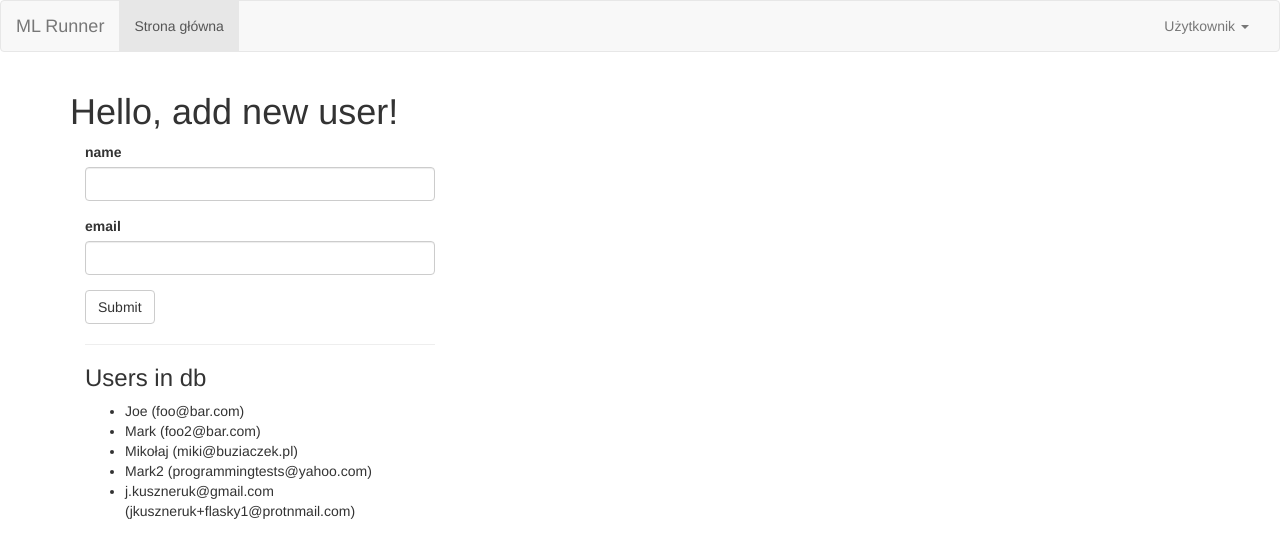
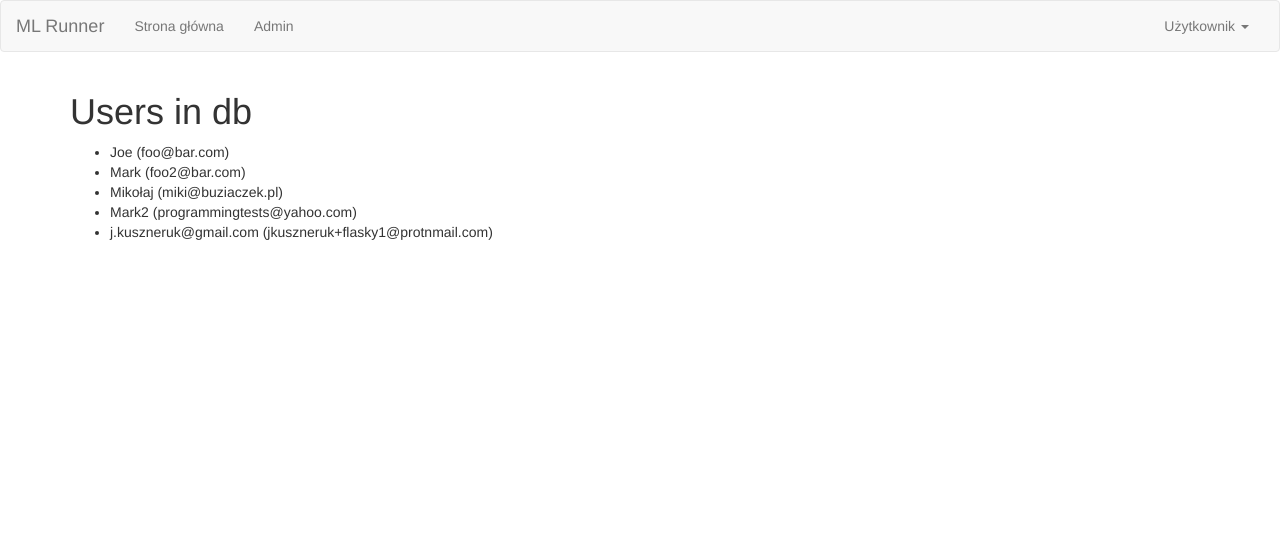
Before and after one commit to shnela/ml_runner, a Flask app: page / in a window 1280 px wide. Shown: the top 558 px of the page. Run offline with Flask 2, Linux system fonts and the light colour scheme; data comes from the database, SQL or seed files in the repository; both versions use the stored data as it was after the commit; some libraries are stand-ins or nearby versions.

Commit message:
Admin panel with add user

```diff
--- a/main.py
+++ b/main.py
@@ -28,7 +28,7 @@ class User(db.Model):
         return '<User %r>' % self.username
 
 
-class MyForm(FlaskForm):
+class CreateUser(FlaskForm):
     name = StringField('name', validators=[DataRequired()])
     email = StringField('email', validators=[DataRequired(), Email()])
     submit = SubmitField('Submit')
@@ -47,22 +47,22 @@ def shell_context():
     return dict(User=User, db=db)
 
 
-@app.route('/', methods=['GET', 'POST'])
+@app.route('/')
 def index():
-    form = MyForm()
+    users = User.query.all()
+    return render_template('index.html', users=users)
+
+
+@app.route('/admin/', methods=['GET', 'POST'])
+def admin():
+    form = CreateUser()
     if form.validate_on_submit():
         flash(f"You've just created {form.data['name']}")
         new_user = User(username=form.data['name'], email=form.data['email'])
         db.session.add(new_user)
         db.session.commit()
         return redirect(url_for('index'))
-    users = User.query.all()
-    return render_template('index.html', form=form, users=users)
-
-
-@app.route('/user/<name>/')
-def user(name):
-    return render_template('user.html', name=name)
+    return render_template('admin.html', form=form)
 
 
 @app.errorhandler(404)
--- a/templates/base.html
+++ b/templates/base.html
@@ -24,14 +24,15 @@
     <!-- Collect the nav links, forms, and other content for toggling -->
     <div class="collapse navbar-collapse" id="bs-example-navbar-collapse-1">
       <ul class="nav navbar-nav">
-        <li class="active"><a href="{{ url_for('index') }}">Strona główna</a></li>
+        <li class=""><a href="{{ url_for('index') }}">Strona główna</a></li>
+        <li class=""><a href="{{ url_for('admin') }}">Admin</a></li>
       </ul>
       <ul class="nav navbar-nav navbar-right">
         <li class="dropdown">
           <a href="#" class="dropdown-toggle" data-toggle="dropdown" role="button" aria-haspopup="true"
              aria-expanded="false">Użytkownik <span class="caret"></span></a>
           <ul class="dropdown-menu">
-            <li><a href="{{ url_for('user', name='Andrzej') }}">Zobacz profil</a></li>
+            <li><a href="#">Zobacz profil</a></li>
             <li><a href="#">Zmień adres email</a></li>
             <li><a href="#">Zmień hasło</a></li>
             <li><a href="#">Wyloguj</a></li>
--- a/templates/index.html
+++ b/templates/index.html
@@ -1,13 +1,7 @@
 {% extends "base.html" %}
 
 {% block container %}
-    <h1>Hello, add new user!</h1>
-    <div class="col-md-4">
-      <form method="POST">
-        {{ wtf.quick_form(form) }}
-      </form>
-      <hr/>
-      <h3>Users in db</h3>
+      <h1>Users in db</h1>
       <ul>
       {% for user in users %}
           <li>{{ user.username }} ({{ user.email }})</li>
--- a/templates/user.html
+++ /dev/null
@@ -1,5 +0,0 @@
-{% extends "base.html" %}
-
-{% block container %}
-  <h1>Hello {{ name }}!</h1>
-{% endblock container %}
```
Also changed, not shown: templates/admin.html (added, +11 -0 lines), test.db.
